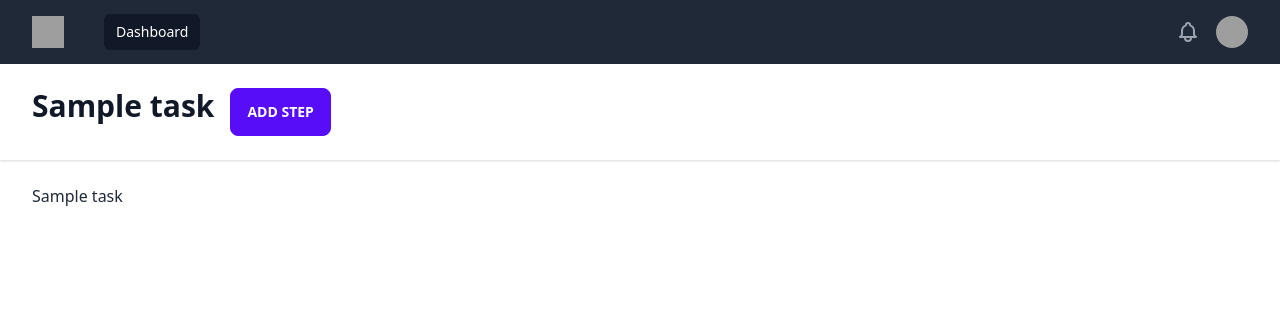
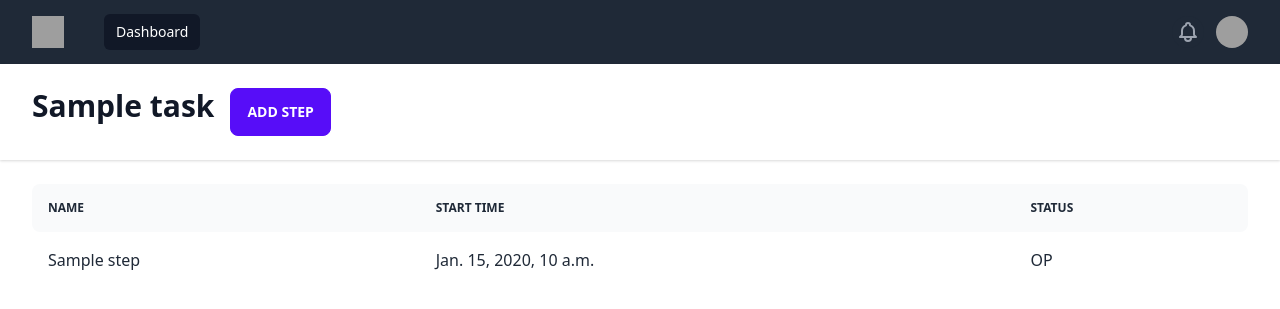
Before and after one commit to dewmal/next-pm, a Django app: page /project/task/view/1 in a window 1280 px wide. Shown: the top 309 px of the page. Run offline with Django 3.2, Linux system fonts and the light colour scheme; tables that the repository leaves empty hold one stand-in row (Sample ...); style sheets or scripts are compiled from the project's sources; grey boxes are pictures that could not be loaded.

Commit message:
View step details

```diff
--- a/project_detail/urls.py
+++ b/project_detail/urls.py
@@ -1,5 +1,6 @@
 from django.urls import path
-from .views import project_create, project_index, project_view, task_create, task_view, task_step_create
+from .views import project_create, project_index, project_view, \
+    task_create, task_view, task_step_create, step_view
 
 urlpatterns = [
     path("", project_index),
@@ -9,5 +10,6 @@ urlpatterns = [
     path("task/create/<int:project_id>", task_create, name="task-create"),
     path("task/view/<int:id>", task_view, name="task-view"),
     path("task/step/create/<int:task_id>", task_step_create, name="task-step-create"),
+    path("task/step/view/<int:step_id>", step_view, name="step-view"),
 
 ]
--- a/project_detail/views.py
+++ b/project_detail/views.py
@@ -1,15 +1,20 @@
-from django.core.paginator import Paginator
 from django.shortcuts import render
 from django.views.decorators.http import require_http_methods
 
 from .forms import ProjectForm, TaskForm, StepForm
-from .models import Project, Task
+from .models import Project, Task, Step
+
+
+@require_http_methods(["GET"])
+def step_view(request, step_id):
+    step = Step.objects.get(id=step_id)
+    return render(request, "task/step/view.html", context={"step": step})
 
 
 @require_http_methods(["GET", "POST"])
 def task_step_create(request, task_id):
     task = Task.objects.get(id=task_id)
-    form = TaskForm(prefix="task-step")
+    form = StepForm(prefix="task-step")
     errors = None
     if request.method == "POST":
         form = StepForm(request.POST, request.FILES, prefix="task-step")
@@ -18,13 +23,14 @@ def task_step_create(request, task_id):
         else:
             print(form.errors)
             errors = form.errors
-
-    return render(request, "task/step/create.html", context={"task": task, "form": form, "errors": errors})
+    return render(request, "task/step/create.html", context={"task": task,
+                                                             "form": form, "errors": errors})
 
 
 def task_view(request, id):
     task = Task.objects.get(id=id)
-    return render(request, "task/view.html", {"task": task})
+    steps = Step.objects.filter(task_id=id).all()
+    return render(request, "task/view.html", {"task": task, "steps": steps})
 
 
 @require_http_methods(["GET", "POST"])
--- a/templates/task/view.html
+++ b/templates/task/view.html
@@ -12,5 +12,28 @@
 {% endblock %}
 
 {% block content %}
-    {{ task.name }}
+    <div class="overflow-x-auto">
+        <table class="table w-full">
+            <thead>
+            <tr>
+                <th>Name</th>
+                <th>Start Time</th>
+                <th>Status</th>
+            </tr>
+            </thead>
+            <tbody>
+            {% for step in steps %}
+                <tr>
+                    <td>
+                        <a href="{% url 'step-view' step.id %}">
+                            {{ step.name }}
+                        </a>
+                    </td>
+                    <td>{{ step.start_time }}</td>
+                    <td>{{ step.status }}</td>
+                </tr>
+            {% endfor %}
+            </tbody>
+        </table>
+    </div>
 {% endblock %}
```
Also changed, not shown: templates/task/step/create.html (+5 -10 lines), templates/task/step/view.html (added, +12 -0 lines).
